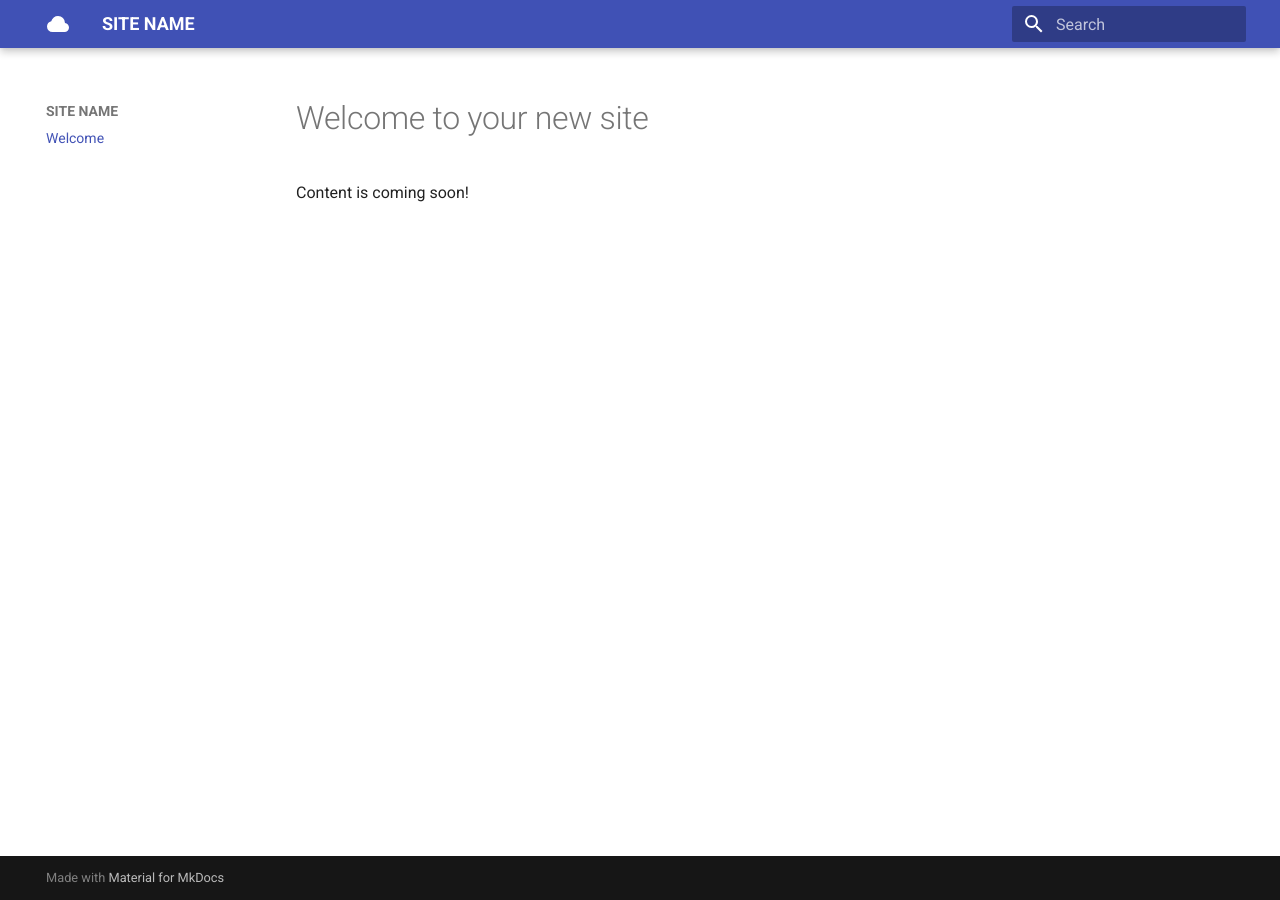
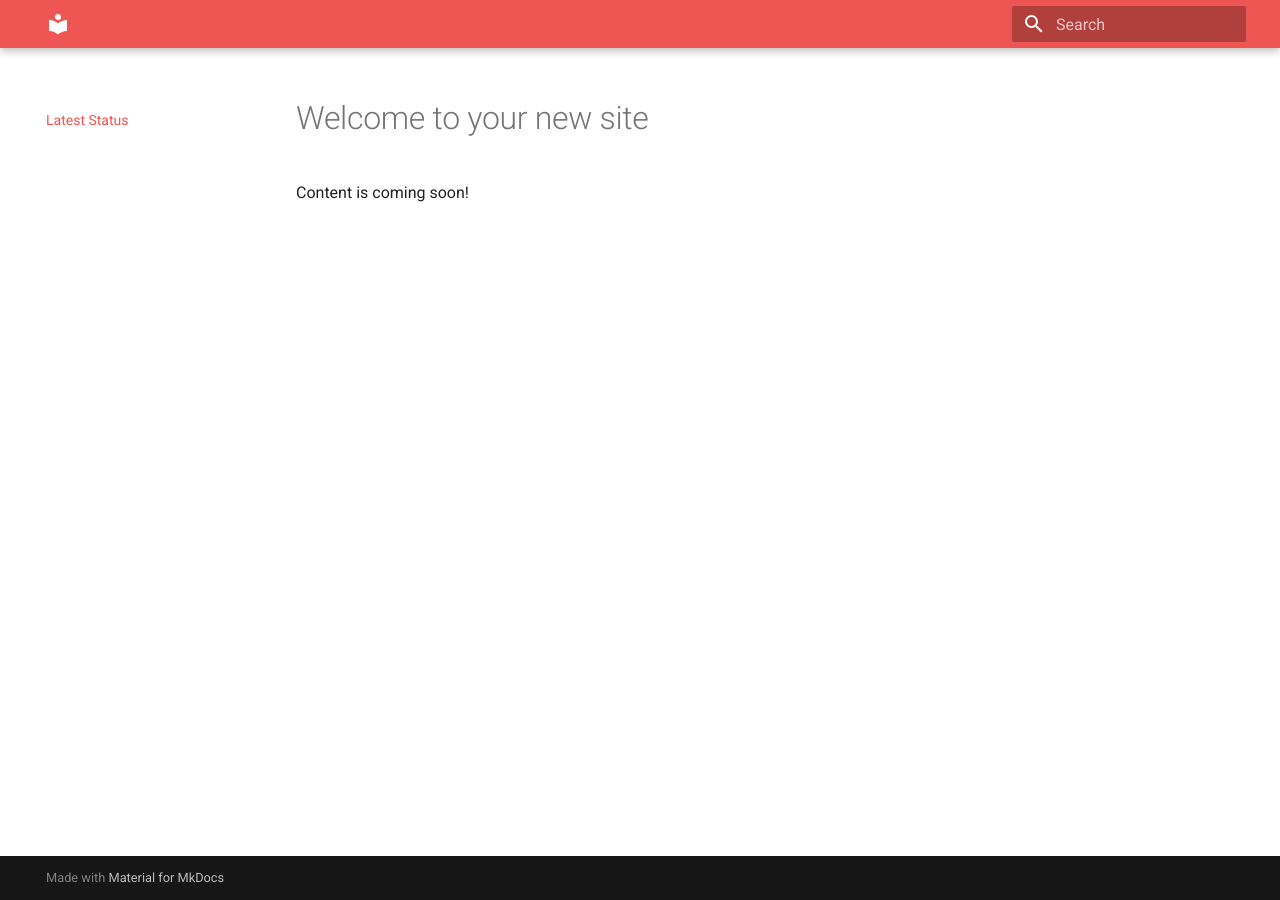
Before and after one commit to ingwanelabs/status, an MkDocs documentation site: the page built from docs/index.md, in a window 1280 px wide. Built offline with MkDocs 1.6.1 and Material for MkDocs 9.7.7, drawn with Linux system fonts in a browser that asks for light colours.

Commit message:
Update mkdocs.yml

```diff
--- a/mkdocs.yml
+++ b/mkdocs.yml
@@ -1,20 +1,18 @@
 # Site name
-site_name: SITE NAME
-site_description: "SITE DESCRIPTION:"
+site_description: "SITE STATUS"
 
 # Navigation menu
 nav:
-  - Welcome: index.md
+  - Latest Status: index.md
 
 # Theme
 theme:
-    feaures:
-      - tabs
-    name: material
-    icon:
-      logo: material/cloud
-    static_templates:
-      - 404.html
+ name: material
+ palette:
+    primary: red
+    accent: red
+ icon:
+   logo: material/danger
 
 # Extensions
 markdown_extensions:
@@ -49,6 +47,3 @@ markdown_extensions:
       custom_checkbox: true
       clickable_checkbox: false
   - pymdownx.tilde
-
-plugins:
-  - search
```
